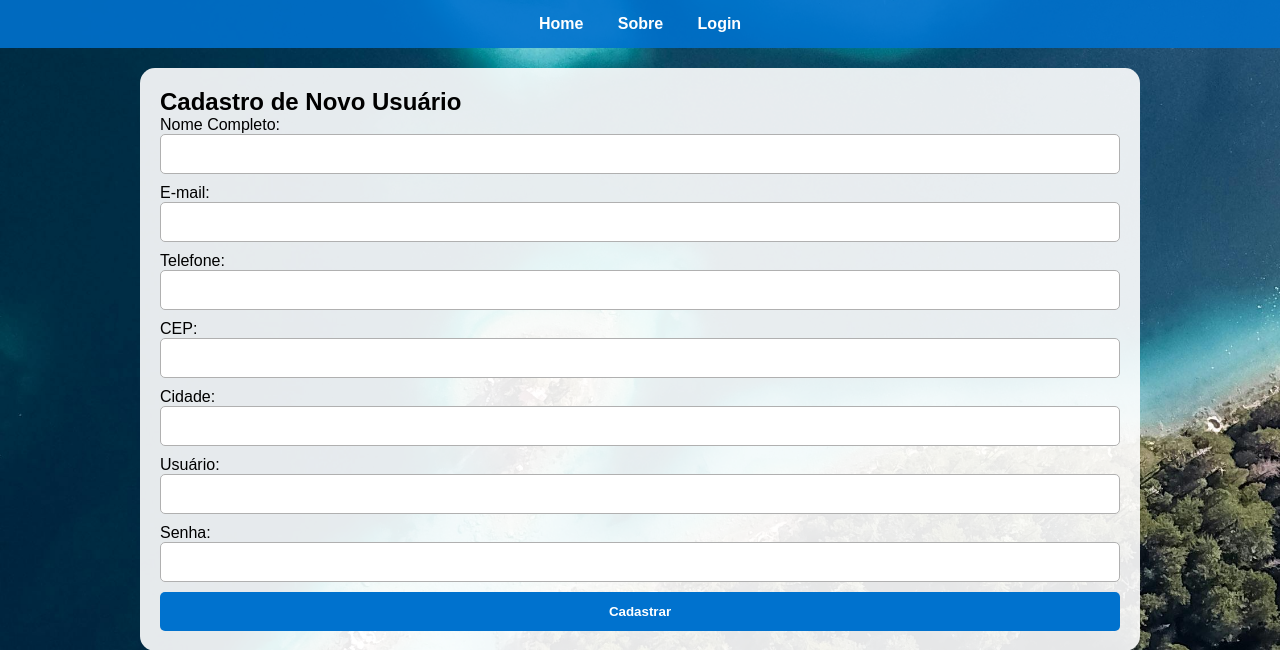
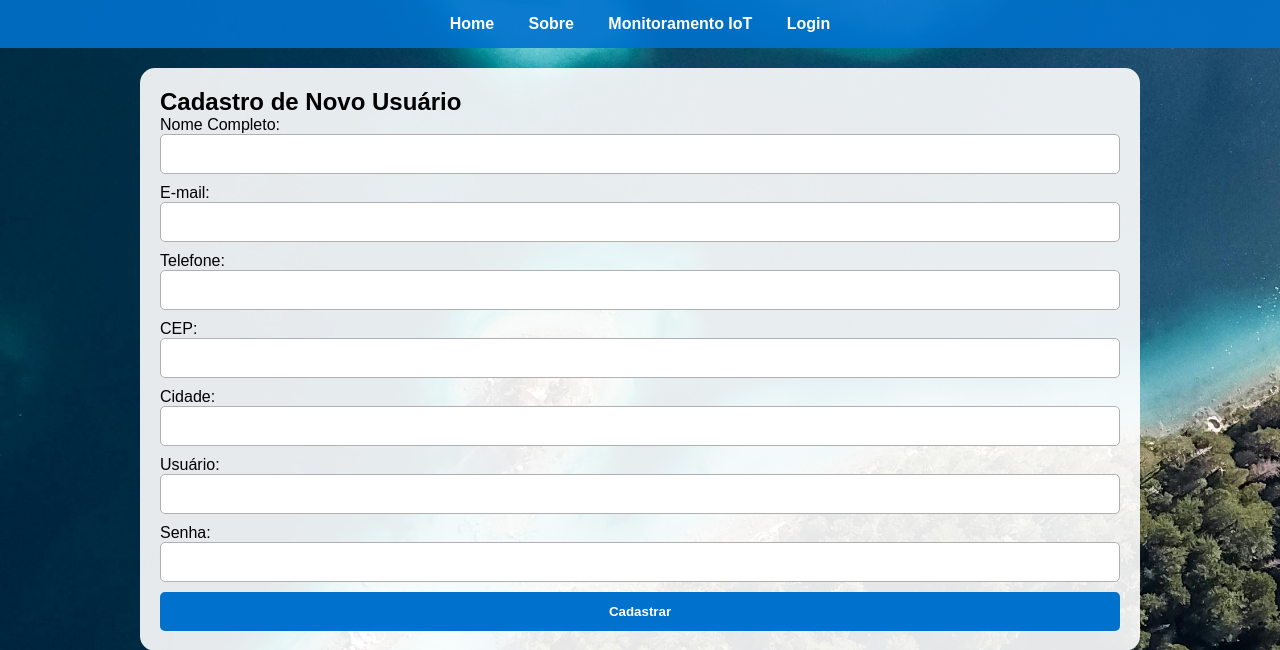
Before and after one commit to ffhlavio/CONSUMO-HIDRICO, a Flask app: page /cadastro in a window 1280 px wide. Shown: the top 650 px of the page. Run offline with Flask 3, Linux system fonts and the light colour scheme; some libraries are stand-ins or nearby versions.

Commit message:
integracao dashboard iot

```diff
--- a/templates/base.html
+++ b/templates/base.html
@@ -4,8 +4,11 @@
     <meta charset="UTF-8">
     <meta name="viewport" content="width=device-width, initial-scale=1.0">
     <title>Splash Blue</title>
+
     <link rel="stylesheet" href="{{ url_for('static', filename='css/style.css') }}">
+
     <style>
+
         body {
             margin: 0;
             font-family: Arial, sans-serif;
@@ -48,32 +51,48 @@
         nav ul li a:hover {
             text-decoration: underline;
         }
+
     </style>
+
 </head>
+
 <body>
+
     <header>
+
         <nav>
+
             <ul>
                 <li><a href="/">Home</a></li>
                 <li><a href="/sobre">Sobre</a></li>
+                <li><a href="/iot">Monitoramento IoT</a></li>
                 <li><a href="/login">Login</a></li>
             </ul>
+
         </nav>
+
     </header>
 
     <main>
 
         {% with messages = get_flashed_messages(with_categories=true) %}
+
             {% if messages %}
+
                 <ul class="flash-messages">
+
                     {% for category, message in messages %}
                         <li class="{{ category }}">{{ message }}</li>
                     {% endfor %}
+
                 </ul>
+
             {% endif %}
+
         {% endwith %}
 
         {% block content %}{% endblock %}
+
     </main>
 
     <footer>
@@ -81,5 +100,6 @@
     </footer>
 
     <script src="{{ url_for('static', filename='js/script.js') }}"></script>
+
 </body>
 </html>
```
Lines whose indentation alone changed are shown as unchanged.
